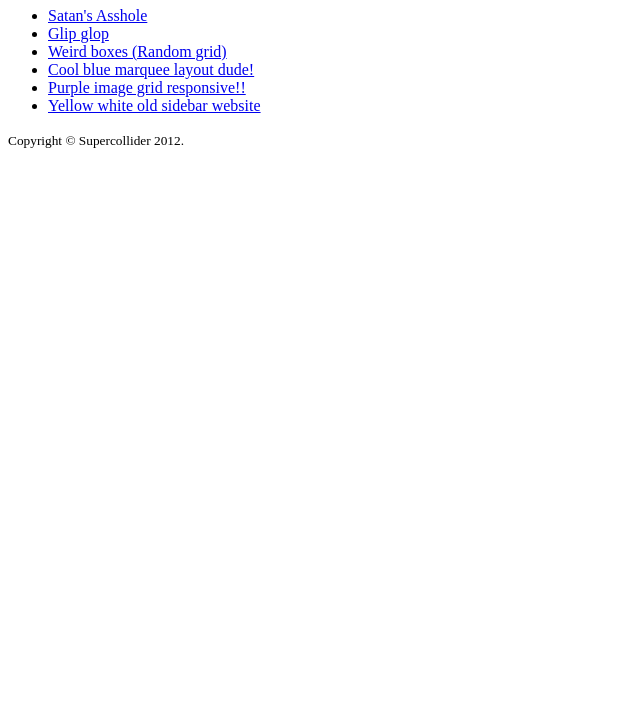
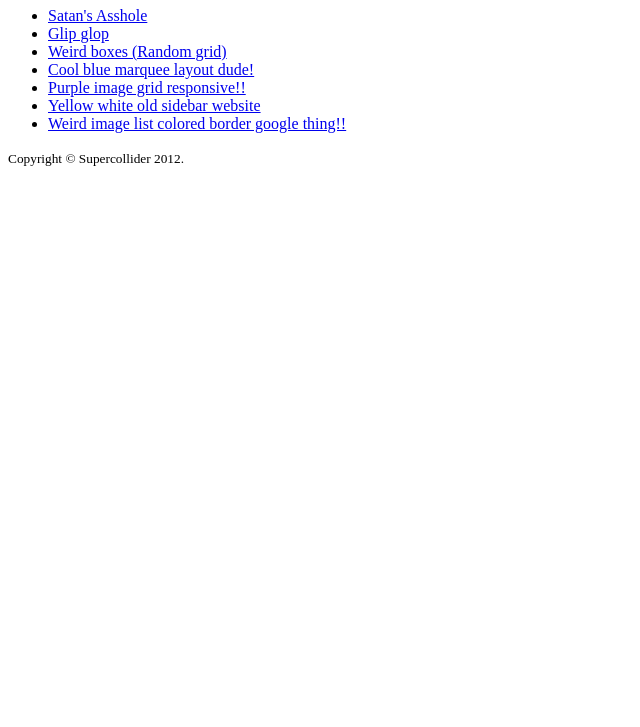
Before and after one commit to supermethod-x/cool-websites, a plain HTML site: page index.html in a window 1280 px wide. Shown: the part 73-800 px from the top of the page, without its empty margins (0-640 px from the left). Drawn offline with Linux system fonts and the light colour scheme.

Commit message:
Add weird image list colored border google thing!!!!

```diff
--- a/index.html
+++ b/index.html
@@ -15,6 +15,7 @@
 			<li><a href="https://supermethod-x.github.io/cool-blue-marquee-layout-dude/">Cool blue marquee layout dude!</a></li>
 			<li><a href="https://supermethod-x.github.io/purple-image-grid-responsive/">Purple image grid responsive!!</a></li>
 			<li><a href="https://supermethod-x.github.io/yellow-white-old-sidebar-website/">Yellow white old sidebar website</a></li>
+			<li><a href="https://supermethod-x.github.io/weird-image-list-colored-border-google-thing/">Weird image list colored border google thing!!</a></li>
 		</UL>
 
 		<small>Copyright &copy; Supercollider 2012.</small>
```
